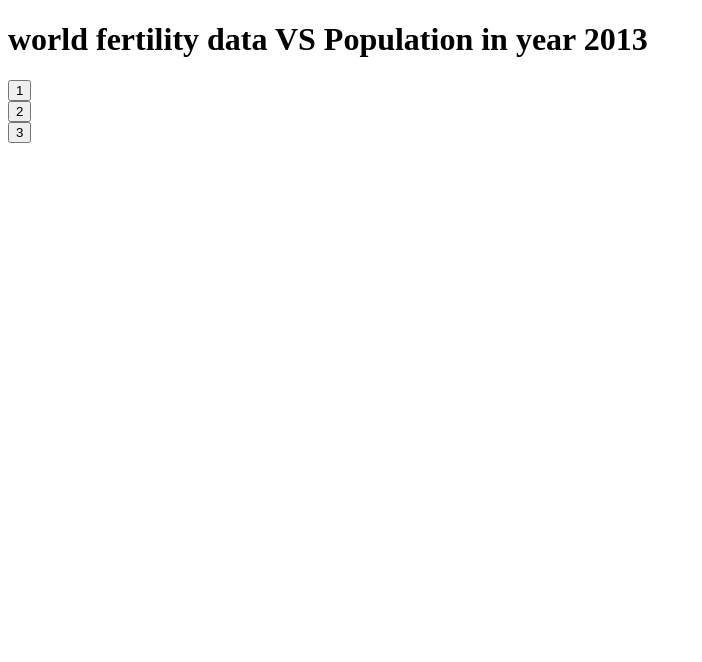
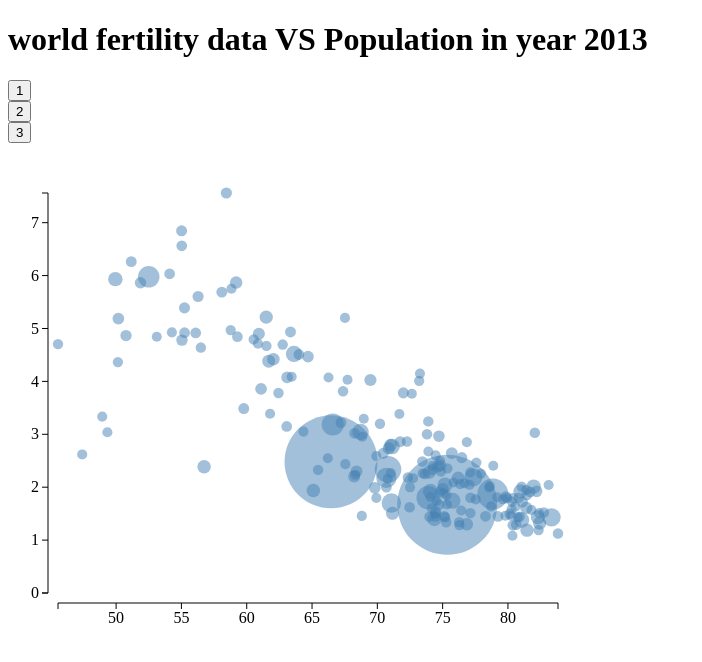
Before and after one commit to manideepallu/My-Assignment, a plain HTML site: page index2.html in a window 1280 px wide. Shown: the whole page, without its empty margins (0-702 px from the left). Drawn offline with nearby package versions, Linux system fonts and the light colour scheme; no server answers.

Commit message:
Update index2.html

```diff
--- a/index2.html
+++ b/index2.html
@@ -9,7 +9,7 @@
 <body>
     <script src="https://d3js.org/d3.v3.min.js"></script>
     <script>
-        var url = "https://gist.githubusercontent.com/d3byex/30231953acaa9433a46f/raw/6c7eb1c562de92bdf8d0cd99c6912048161c187e/fert_pop_exp.csv";
+        var url = "fert_pop_exp.csv";
         d3.csv(url, function (error, rawData) {
             var data = rawData.map(function (d) {
                 return {
```
